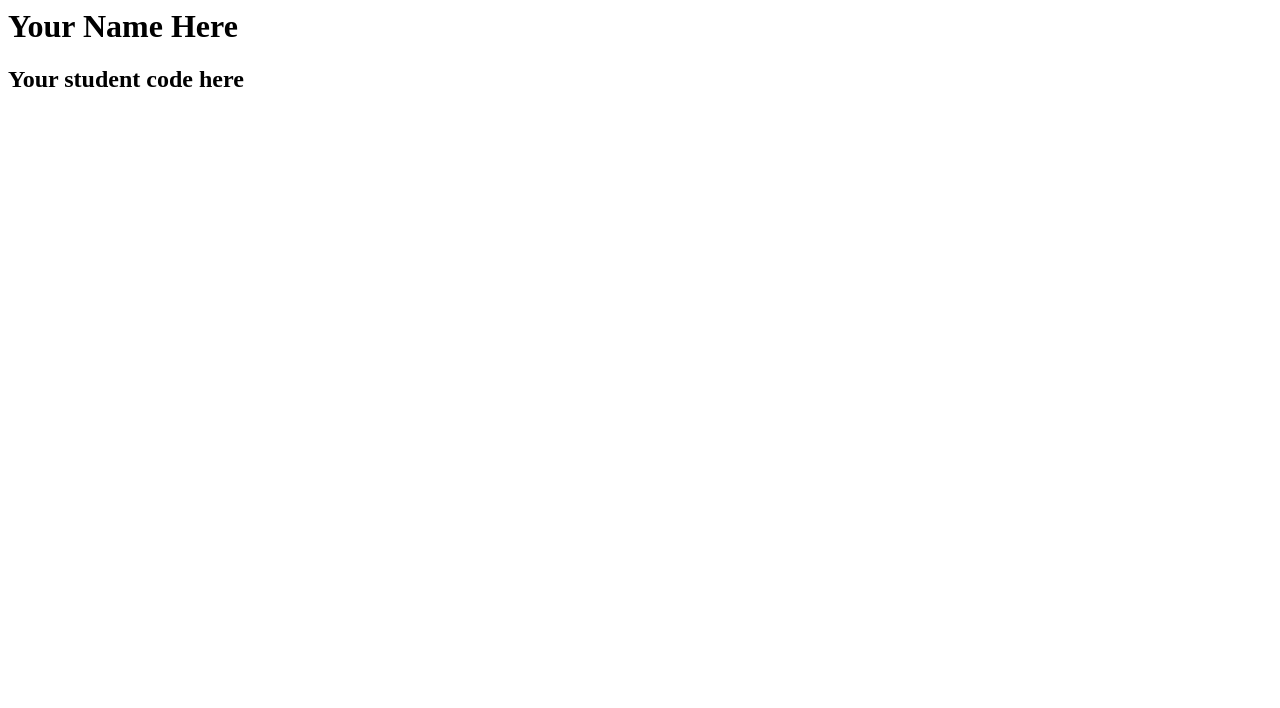
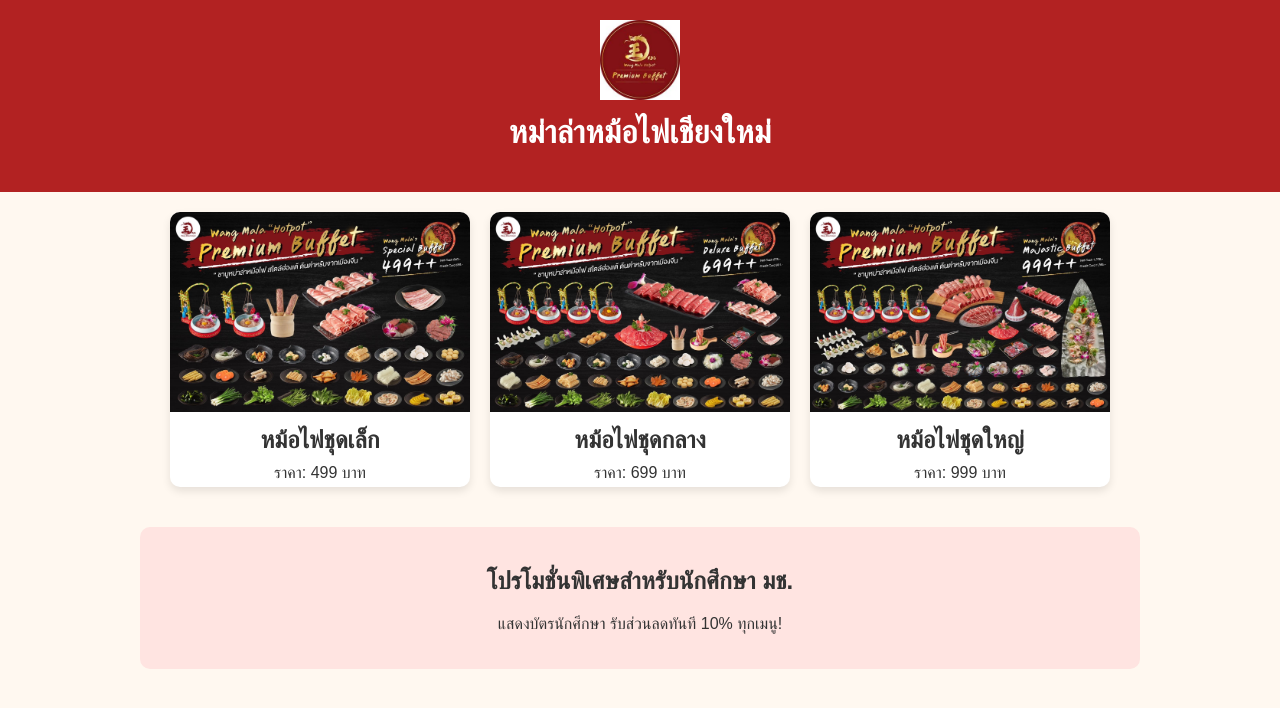
Before and after one commit to nongbaimonkonsuay/myweb, a plain HTML site: page index.html in a window 1280 px wide. Drawn offline with Linux system fonts and the light colour scheme.

Commit message:
Update index.html

```diff
--- a/index.html
+++ b/index.html
@@ -1,6 +1,99 @@
-<html>
-  <body>
-     <h1>Your Name Here</h1>
-     <h2> Your student code here</h2>
-  </body>
+<!DOCTYPE html>
+<html lang="th">
+<head>
+  <meta charset="UTF-8">
+  <meta name="viewport" content="width=device-width, initial-scale=1.0">
+  <title>หม่าล่าหม้อไฟเชียงใหม่</title>
+  <style>
+    body {
+      font-family: 'Sarabun', sans-serif;
+      margin: 0;
+      padding: 0;
+      background-color: #fff8f0;
+      color: #333;
+    }
+    header {
+      background-color: #b22222;
+      padding: 20px;
+      text-align: center;
+    }
+    header img {
+      height: 80px;
+    }
+    h1 {
+      margin-top: 10px;
+      color: white;
+    }
+    .container {
+      padding: 20px;
+      max-width: 1000px;
+      margin: auto;
+    }
+    .product {
+      display: flex;
+      flex-wrap: wrap;
+      gap: 20px;
+      justify-content: center;
+    }
+    .card {
+      background-color: #fff;
+      border-radius: 10px;
+      box-shadow: 0 4px 8px rgba(0,0,0,0.1);
+      width: 300px;
+      overflow: hidden;
+      text-align: center;
+    }
+    .card img {
+      width: 100%;
+      height: 200px;
+      object-fit: cover;
+    }
+    .card h2 {
+      margin: 10px 0;
+    }
+    .card p {
+      margin: 5px 0;
+    }
+    .ad-section {
+      margin-top: 40px;
+      background-color: #ffe4e1;
+      padding: 20px;
+      border-radius: 10px;
+      text-align: center;
+    }
+  </style>
+</head>
+<body>
+
+  <header>
+    <img src="logo.png" alt="โลโก้ร้านหม่าล่า">
+    <h1>หม่าล่าหม้อไฟเชียงใหม่</h1>
+  </header>
+
+  <div class="container">
+    <div class="product">
+      <div class="card">
+        <img src="mala1.jpg" alt="หม้อไฟหม่าล่า 1">
+        <h2>หม้อไฟชุดเล็ก</h2>
+        <p>ราคา: 499 บาท</p>
+      </div>
+      <div class="card">
+        <img src="mala2.jpg" alt="หม้อไฟหม่าล่า 2">
+        <h2>หม้อไฟชุดกลาง</h2>
+        <p>ราคา: 699 บาท</p>
+      </div>
+      <div class="card">
+        <img src="mala3.jpg" alt="หม้อไฟหม่าล่า 3">
+        <h2>หม้อไฟชุดใหญ่</h2>
+        <p>ราคา: 999 บาท</p>
+      </div>
+    </div>
+
+    <div class="ad-section">
+      <h2>โปรโมชั่นพิเศษสำหรับนักศึกษา มช.</h2>
+      <p>แสดงบัตรนักศึกษา รับส่วนลดทันที 10% ทุกเมนู!</p>
+    </div>
+  </div>
+
+</body>
 </html>
```
